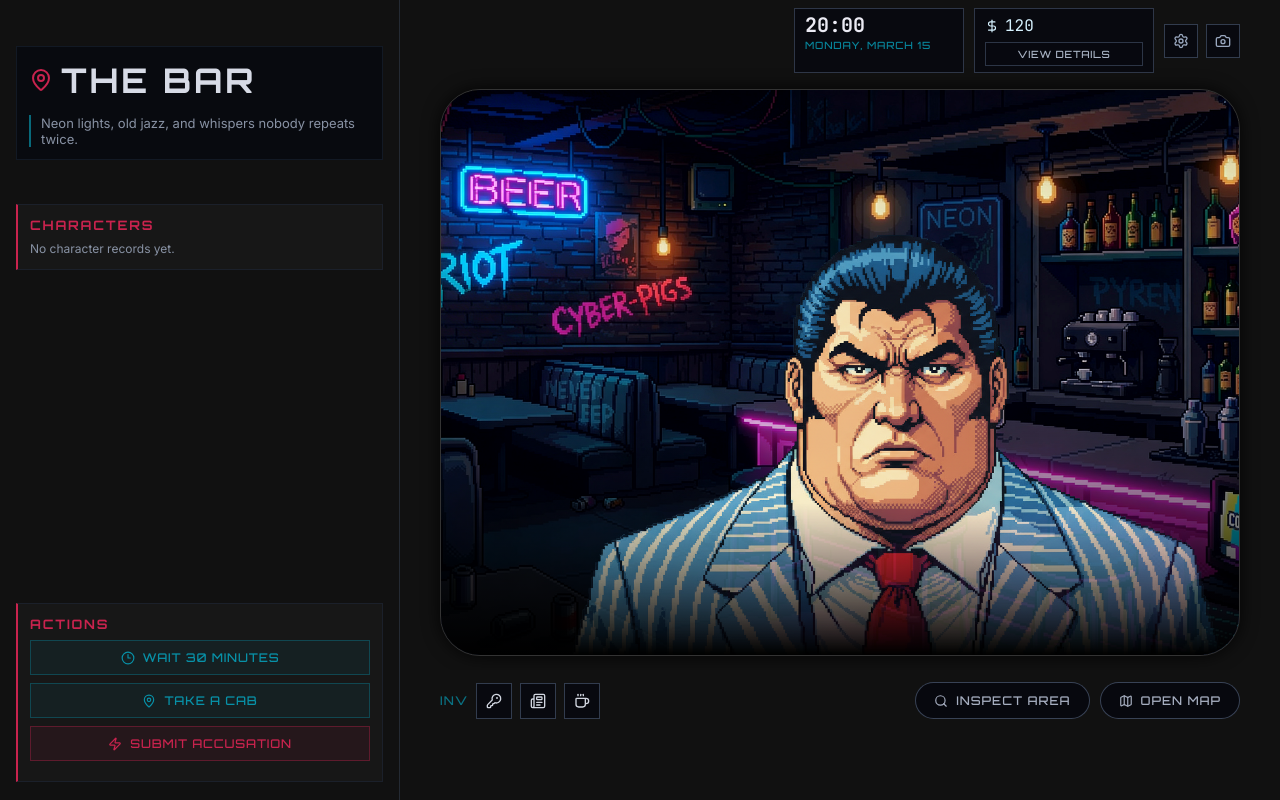
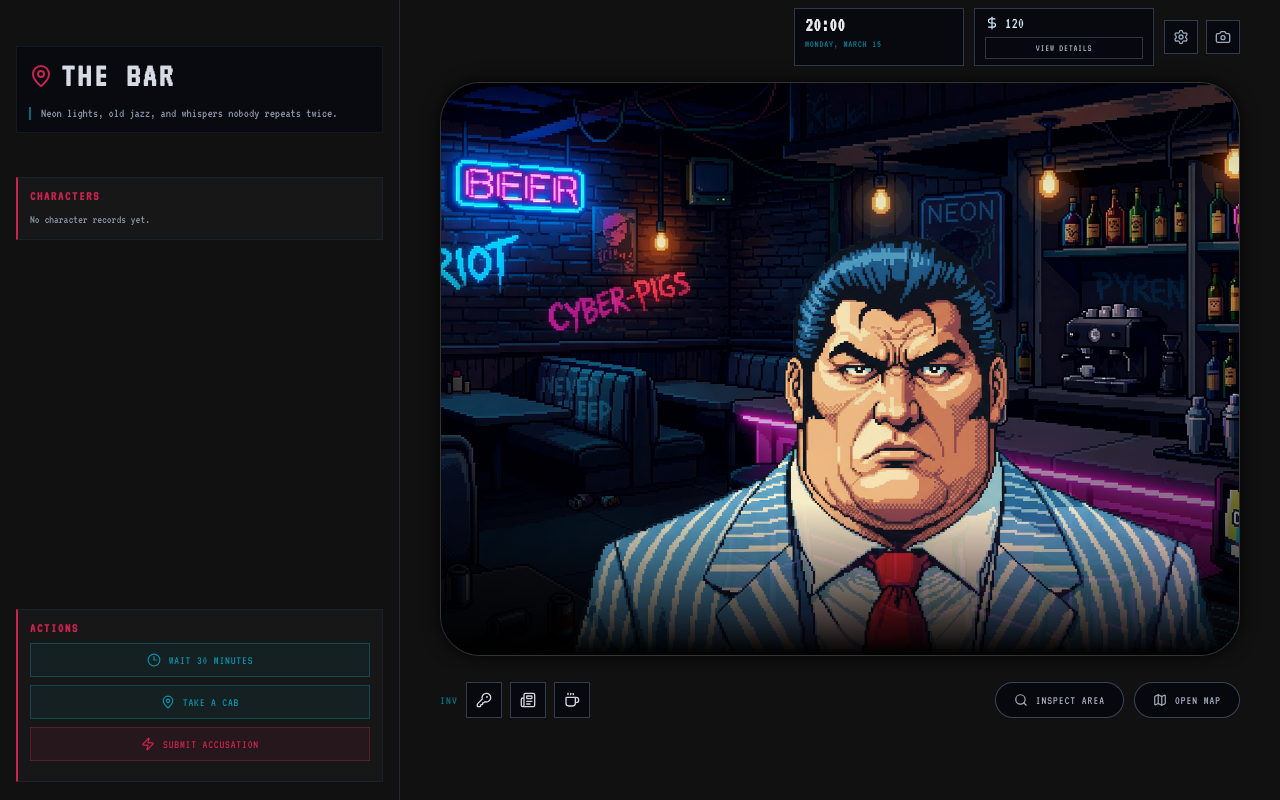
Before and after one commit to javasjavasjavas/game, a React (Vite) app: page / in a window 1280 px wide. Built offline with nearby package versions, Linux system fonts and the light colour scheme.

Commit message:
style(ui): switch game typography to VT323 globally

```diff
--- a/src/components/MapOverlay.tsx
+++ b/src/components/MapOverlay.tsx
@@ -60,7 +60,7 @@ export function MapOverlay({ open, currentRoom, onClose, onSelectRoom }: Props)
                     y={ROOM_MAP_LAYOUT[roomId].y - 4}
                     textAnchor="middle"
                     fontSize="2.6"
-                    fontFamily="Orbitron, sans-serif"
+                    fontFamily="VT323, monospace"
                     fill={active ? "#c9234e" : "#93a0b8"}
                   >
                     {ROOMS[roomId].name.toUpperCase()}
--- a/src/styles/app.css
+++ b/src/styles/app.css
@@ -1,4 +1,4 @@
-@import url("https://fonts.googleapis.com/css2?family=Inter:wght@300;400;600&family=JetBrains+Mono:wght@400;700&family=Orbitron:wght@500;700;900&display=swap");
+@import url("https://fonts.googleapis.com/css2?family=VT323&display=swap");
 
 :root {
   --noir-900: #020205;
@@ -25,7 +25,7 @@ body,
   margin: 0;
   background: #000;
   color: var(--ink);
-  font-family: Inter, sans-serif;
+  font-family: "VT323", monospace;
   cursor: crosshair;
 }
 
@@ -95,7 +95,7 @@ button {
 
 .sidebar-meta h1 {
   margin: 0;
-  font-family: Orbitron, sans-serif;
+  font-family: "VT323", monospace;
   font-size: 34px;
   letter-spacing: 0.08em;
   color: #d7dbe6;
@@ -123,7 +123,7 @@ button {
 
 .panel h2 {
   margin: 0 0 8px;
-  font-family: Orbitron, sans-serif;
+  font-family: "VT323", monospace;
   font-size: 13px;
   letter-spacing: 0.14em;
   text-transform: uppercase;
@@ -186,7 +186,7 @@ button {
 }
 
 .character-name {
-  font-family: "JetBrains Mono", monospace;
+  font-family: "VT323", monospace;
   font-size: 12px;
 }
 
@@ -195,7 +195,7 @@ button {
   transform: translateX(-10px);
   border: 1px solid rgba(201, 35, 78, 0.7);
   color: #ff9ab0;
-  font-family: Orbitron, sans-serif;
+  font-family: "VT323", monospace;
   text-transform: uppercase;
   letter-spacing: 0.08em;
   font-size: 9px;
@@ -218,7 +218,7 @@ button {
 
 .character-clues-title {
   margin: 0 0 6px;
-  font-family: Orbitron, sans-serif;
+  font-family: "VT323", monospace;
   text-transform: uppercase;
   letter-spacing: 0.08em;
   color: var(--cyber-blue);
@@ -255,7 +255,7 @@ button {
   color: var(--ink);
   text-align: left;
   padding: 8px;
-  font-family: "JetBrains Mono", monospace;
+  font-family: "VT323", monospace;
   font-size: 12px;
 }
 
@@ -279,7 +279,7 @@ button {
   color: var(--cyber-blue);
   text-align: center;
   padding: 9px;
-  font-family: Orbitron, sans-serif;
+  font-family: "VT323", monospace;
   letter-spacing: 0.07em;
   text-transform: uppercase;
   font-size: 12px;
@@ -311,7 +311,7 @@ button {
   margin-top: 8px;
   padding-top: 8px;
   color: rgba(8, 145, 168, 0.5);
-  font-family: "JetBrains Mono", monospace;
+  font-family: "VT323", monospace;
   font-size: 12px;
   min-height: 32px;
 }
@@ -360,7 +360,7 @@ button {
 }
 
 .topbar-clock {
-  font-family: "JetBrains Mono", monospace;
+  font-family: "VT323", monospace;
   font-size: 20px;
   line-height: 1;
   font-weight: 700;
@@ -370,7 +370,7 @@ button {
 .topbar-date {
   margin-top: 4px;
   text-transform: uppercase;
-  font-family: Orbitron, sans-serif;
+  font-family: "VT323", monospace;
   letter-spacing: 0.08em;
   color: rgba(8, 145, 168, 0.9);
   font-size: 10px;
@@ -389,7 +389,7 @@ button {
   align-items: center;
   gap: 6px;
   color: #d6f2ff;
-  font-family: "JetBrains Mono", monospace;
+  font-family: "VT323", monospace;
   font-size: 16px;
 }
 
@@ -399,7 +399,7 @@ button {
   border: 1px solid rgba(61, 73, 94, 0.7);
   background: rgba(8, 9, 15, 0.95);
   color: #a9b3c4;
-  font-family: Orbitron, sans-serif;
+  font-family: "VT323", monospace;
   text-transform: uppercase;
   letter-spacing: 0.07em;
   font-size: 10px;
@@ -487,7 +487,7 @@ button {
 }
 
 .stage-loading-text {
-  font-family: "JetBrains Mono", monospace;
+  font-family: "VT323", monospace;
   font-size: 12px;
   letter-spacing: 0.08em;
   text-transform: uppercase;
@@ -552,7 +552,7 @@ button {
   justify-content: space-between;
   align-items: center;
   margin-bottom: 10px;
-  font-family: Orbitron, sans-serif;
+  font-family: "VT323", monospace;
   text-transform: uppercase;
   letter-spacing: 0.09em;
   color: var(--cyber-blue);
@@ -610,7 +610,7 @@ button {
 }
 
 .inv-title {
-  font-family: Orbitron, sans-serif;
+  font-family: "VT323", monospace;
   font-size: 12px;
   color: rgba(8, 145, 168, 0.75);
   text-transform: uppercase;
@@ -647,7 +647,7 @@ button {
   padding: 4px 8px;
   font-size: 11px;
   color: #d7dde7;
-  font-family: "JetBrains Mono", monospace;
+  font-family: "VT323", monospace;
 }
 
 .nav-actions {
@@ -663,7 +663,7 @@ button {
   color: #a6aec0;
   border-radius: 999px;
   padding: 10px 18px;
-  font-family: Orbitron, sans-serif;
+  font-family: "VT323", monospace;
   text-transform: uppercase;
   letter-spacing: 0.08em;
   font-size: 12px;
@@ -706,7 +706,7 @@ button {
 
 .detail-title {
   margin: 0 0 6px;
-  font-family: Orbitron, sans-serif;
+  font-family: "VT323", monospace;
   text-transform: uppercase;
   letter-spacing: 0.08em;
   color: var(--cyber-pink);
@@ -737,7 +737,7 @@ button {
 
 .conversation-speaker {
   margin: 0 0 8px;
-  font-family: Orbitron, sans-serif;
+  font-family: "VT323", monospace;
   letter-spacing: 0.08em;
   text-transform: uppercase;
   color: var(--cyber-blue);
@@ -775,7 +775,7 @@ button {
   color: #97a3bb;
   text-align: left;
   padding: 4px 8px;
-  font-family: "JetBrains Mono", monospace;
+  font-family: "VT323", monospace;
   font-size: clamp(10px, 0.75vw, 12px);
   line-height: 1.45;
   transition: color 120ms ease, background-color 120ms ease;
@@ -813,7 +813,7 @@ button {
   border: 1px solid rgba(201, 35, 78, 0.75);
   background: rgba(8, 9, 15, 0.95);
   color: var(--cyber-pink);
-  font-family: Orbitron, sans-serif;
+  font-family: "VT323", monospace;
   text-transform: uppercase;
   letter-spacing: 0.08em;
   font-size: 14px;
```
